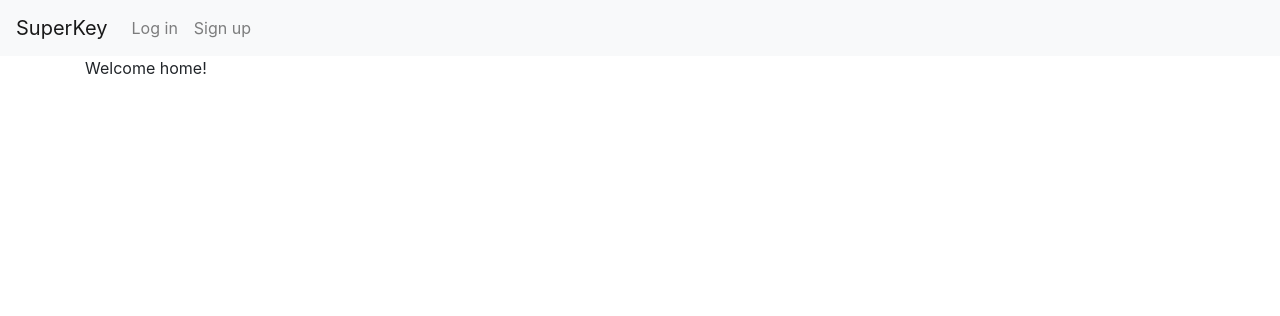
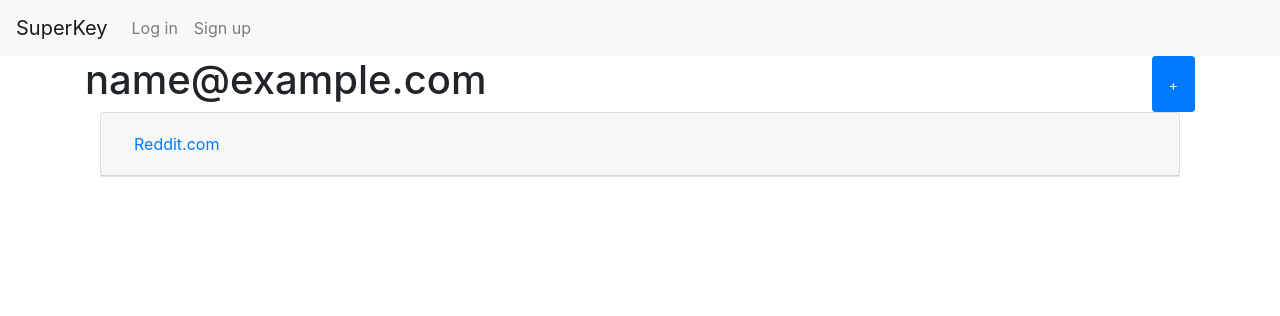
Before and after one commit to aaroncvega123/SuperKey, a Django app: template SuperKey/super_key_web/templates/profile.html in a window 1280 px wide. Shown: the top 316 px of the page. Run offline with Django 3.2, Linux system fonts and the light colour scheme; the template is opened without the code that fills it: most values are stand-ins (such as "Sample title", 1, 10 or a date in 2020); some libraries are stand-ins or nearby versions.

Commit message:
modified profile template

```diff
--- a/SuperKey/super_key_web/templates/profile.html
+++ b/SuperKey/super_key_web/templates/profile.html
@@ -3,8 +3,70 @@
 {% block content %}
 {% load static %}
 
-<div>
-    Welcome home!
+<div class="container-fluid">
+  <div class="row">
+    <h1 class="mr-auto">{{ email }}</h1>
+    <button type="button" class="btn btn-primary btn-sm p-3" data-toggle="modal" data-target="#addModal">+</button>
+  </div>
+
+ <div class="row-fluid" id="accordion">
+  <div class="card">
+    <div class="card-header" id="headingOne">
+      <h5 class="mb-0">
+        <button class="btn btn-link collapsed" data-toggle="collapse" data-target="#collapseOne" aria-expanded="true" aria-controls="collapseOne">
+          Reddit.com
+        </button>
+      </h5>
+    </div>
+
+    <div id="collapseOne" class="collapse" aria-labelledby="headingOne" data-parent="#accordion">
+      <div class="card-body">
+        SuperSercretPasswordSHit
+      </div>
+    </div>
+  </div>
+  </div>
 </div>
 
+
+<div class="modal fade" id="addModal" tabindex="-1" role="dialog">
+  <div class="modal-dialog" role="document">
+    <div class="modal-content">
+      <div class="modal-header">
+        <h5 class="modal-title">Add Password</h5>
+        <button type="button" class="close" data-dismiss="modal" aria-label="Close">
+          <span aria-hidden="true">&times;</span>
+        </button>
+      </div>
+      <div class="modal-body">
+        <div class="form-group">
+                <label for="inputDomain">Domain</label>
+                <input type="text" class="form-control" id="domain_input" aria-describedby="domainHelp"
+                    placeholder="Reddit.com">
+        </div>
+
+        <div class="form-group">
+                <label for="inputPassword">Email/Username</label>
+                <input type="text" class="form-control" id="email_input" placeholder="Email/Username">
+        </div>
+        <div class="form-group">
+                <label for="inputPassword">Password</label>
+                <input type="password" class="form-control" id="password_input" placeholder="Password">
+        </div>
+
+        <div class="form-group">
+                <label for="inputPassword">Notes</label>
+                <textarea class="form-control" rows="6" id="notes_input" placeholder="Optional Notes"></textarea>
+        </div>
+
+      </div>
+      <div class="modal-footer">
+        <button type="button" class="btn btn-primary">Save Password</button>
+        <button type="button" class="btn btn-danger" data-dismiss="modal">Cancel</button>
+      </div>
+    </div>
+  </div>
+</div>
+
+
 {% endblock %}
--- a/SuperKey/super_key_web/urls.py
+++ b/SuperKey/super_key_web/urls.py
@@ -19,4 +19,5 @@ urlpatterns = [
     url(r'^login/$', views.login, name='login'),
     url(r'^signup/$', views.signup, name='signup'),
     url(r'^home/$', views.home, name='home'),
+    url(r'^profile/$', views.profile, name='profile'),
 ]
--- a/SuperKey/super_key_web/views.py
+++ b/SuperKey/super_key_web/views.py
@@ -19,3 +19,7 @@ def signup(request):
 def home(request):
     template = 'home.html'
     return render(request, template, {})
+
+def profile(request, email="myEmail"):
+    template = 'profile.html'
+    return render(request, template, {'email': email})
```
